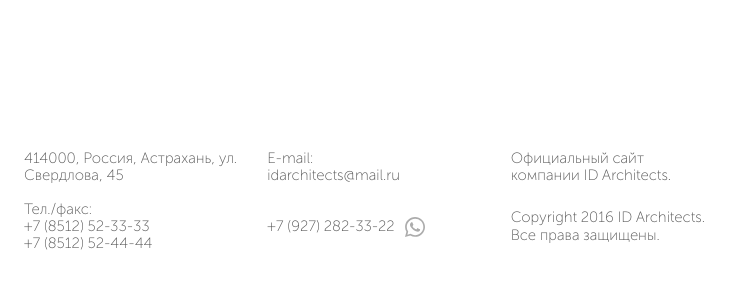
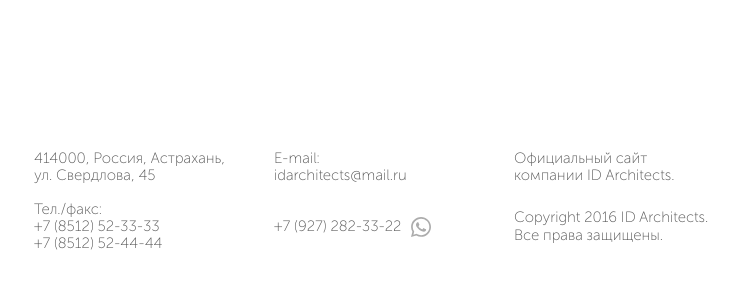
Before and after one commit to AlexanderBelkevich/id_arc, a plain HTML site: page index.html in a window 1280 px wide. Shown: the part 4056-4344 px from the top of the page, 377-1124 px from the left. Drawn offline with nearby package versions, Linux system fonts and the light colour scheme; some packages are replaced by stand-ins of ours.

Commit message:
fix footer

```diff
--- a/styles/style.css
+++ b/styles/style.css
@@ -651,7 +651,7 @@ img {
 .footer-content {
   display: grid;
   grid-template-columns: minmax(150px, 313px) 1fr 91px;
-  gap: 28px;
+  gap: 38px;
   @media screen and (max-width: 1024px) {
     display: flex;
     flex-wrap: wrap;
@@ -672,7 +672,7 @@ img {
   font-size: 15px;
   display: grid;
   grid-template-columns: repeat(3, 1fr);
-  column-gap: 30px;
+  column-gap: 40px;
   row-gap: 16px;
   align-items: center;
   @media screen and (max-width: 767px) {
```
